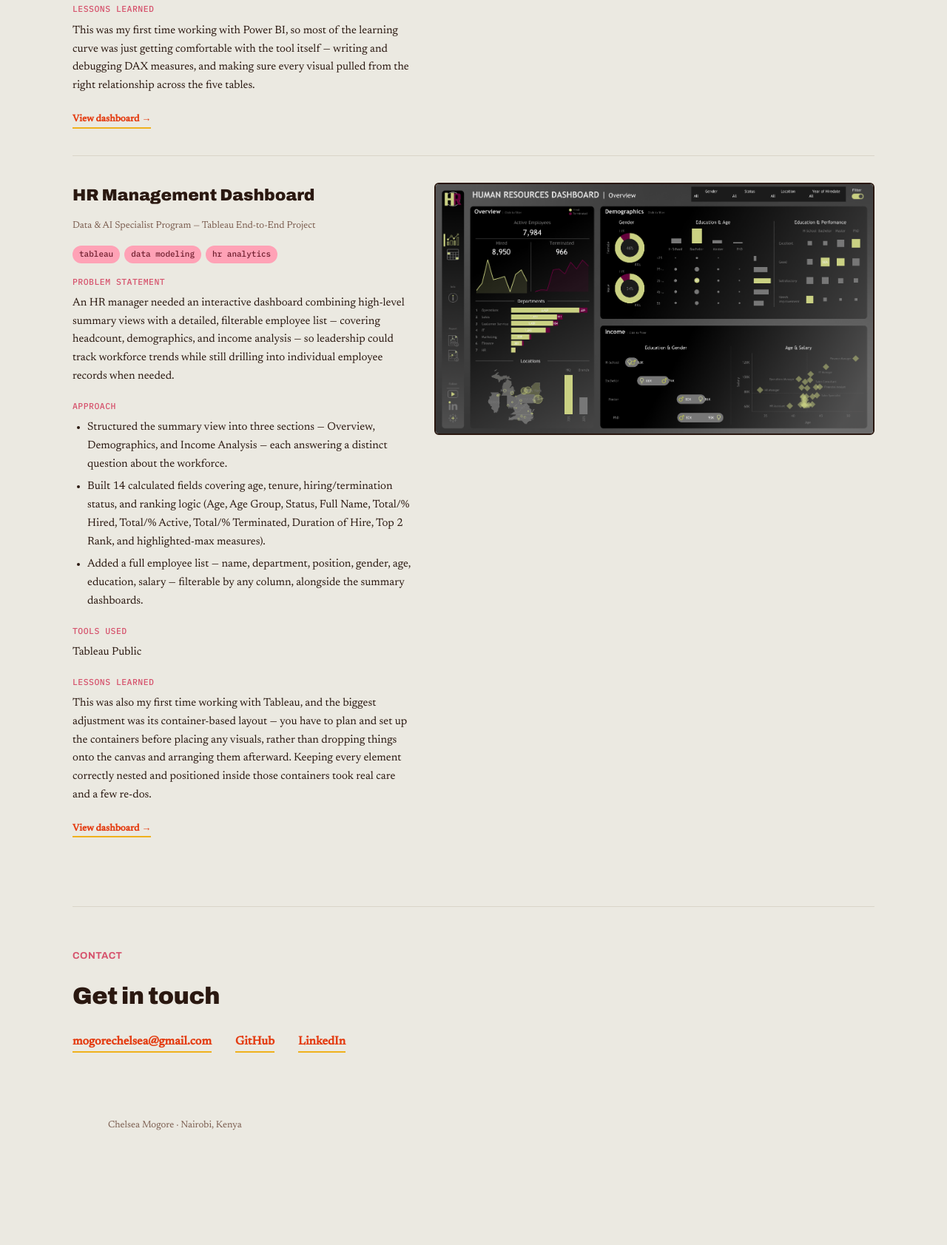
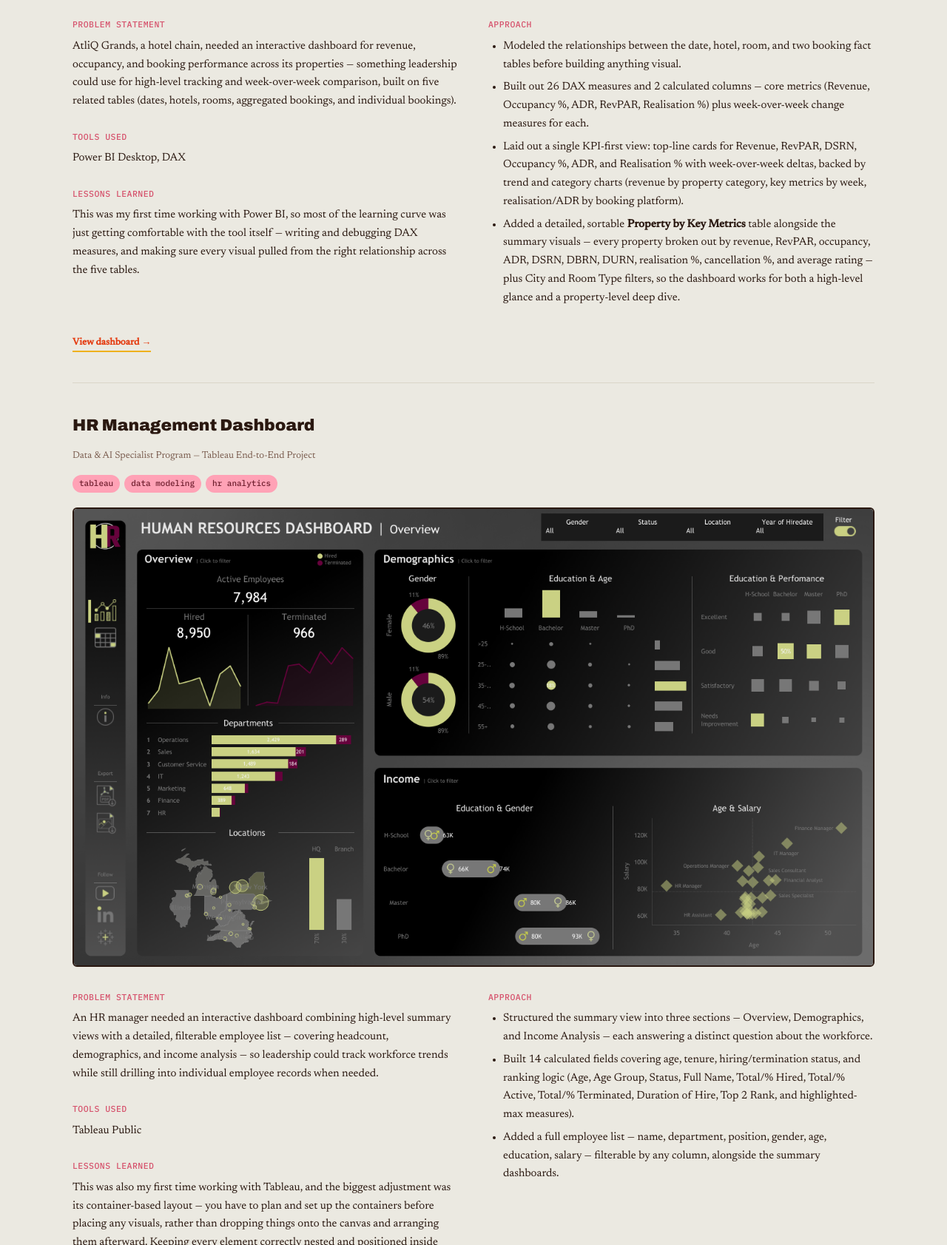
Before and after one commit to CMogore/CMogore.github.io, a plain HTML site: page data-ai.html in a window 1280 px wide. Shown: the part 4192-5875 px from the top of the page at 74% size. Drawn offline with Linux system fonts and the light colour scheme.

Commit message:
Update data-ai.html

```diff
--- a/data-ai.html
+++ b/data-ai.html
@@ -73,11 +73,16 @@
   .project-shot img { width: 100%; height: auto; display: block; }
   .project-summary { font-size: 15px; color: var(--ink-soft); margin: 0 0 16px 0; }
 
-  .challenge { display: grid; grid-template-columns: 1fr 1.3fr; gap: 32px; padding: 36px 0; border-top: 1px solid var(--rule); }
+  .challenge { display: block; padding: 40px 0; border-top: 1px solid var(--rule); }
   .challenge:first-of-type { border-top: none; padding-top: 0; }
   .challenge .c-title { font-family: 'Archivo', sans-serif; font-size: 22px; font-weight: 900; margin: 0 0 8px 0; color: var(--ink); }
   .challenge .c-sub { font-size: 13px; color: var(--ink-soft); margin-bottom: 16px; }
-  .challenge-shot { background: var(--panel); border: 2px solid var(--ink); border-radius: 6px; overflow: hidden; align-self: start; }
+  .challenge-head { margin-bottom: 20px; }
+  .challenge-shot { background: var(--panel); border: 2px solid var(--ink); border-radius: 6px; overflow: hidden; margin-bottom: 32px; }
+  .c-cols { display: grid; grid-template-columns: 1fr 1fr; gap: 40px; align-items: start; }
+  .c-col .c-block { margin-bottom: 26px; }
+  .c-col .c-block:last-child { margin-bottom: 0; }
+  .challenge .c-links { margin-top: 28px; }
   .challenge-shot img { width: 100%; height: auto; display: block; }
   .c-block { margin-bottom: 18px; }
   .c-block:last-child { margin-bottom: 0; }
@@ -102,7 +107,8 @@
     footer { padding-left: 20px; }
     header { flex-direction: column; align-items: flex-start; gap: 14px; }
     .project { grid-template-columns: 1fr; }
-    .challenge { grid-template-columns: 1fr; }
+    .c-cols { grid-template-columns: 1fr; gap: 0; }
+    .c-col + .c-col { margin-top: 26px; }
     .skills-grid { grid-template-columns: 1fr; }
   }
 </style>
@@ -233,11 +239,14 @@
       <h2>Challenge writeups</h2>
 
       <div class="challenge">
-        <div class="challenge-meta">
+        <div class="challenge-head">
           <p class="c-title">Hotel Performance Dashboard</p>
           <p class="c-sub">Data &amp; AI Specialist Program — Power BI End-to-End Project</p>
           <div class="tags"><span class="tag">power bi</span><span class="tag">dax</span><span class="tag">data modeling</span></div>
-
+        </div>
+        <div class="challenge-shot"><img src="hotel_dashboard_shot.png" alt="Hotel performance Power BI dashboard, Home tab with top-line KPIs"></div>
+        <div class="c-cols">
+          <div class="c-col">
             <div class="c-block">
               <h4>Problem Statement</h4>
             <p>AtliQ Grands, a hotel chain, needed an interactive dashboard for revenue, occupancy,
@@ -245,7 +254,18 @@
               high-level tracking and week-over-week comparison, built on five related tables
               (dates, hotels, rooms, aggregated bookings, and individual bookings).</p>
           </div>
-
+            <div class="c-block">
+              <h4>Tools Used</h4>
+            <p>Power BI Desktop, DAX</p>
+          </div>
+            <div class="c-block">
+              <h4>Lessons Learned</h4>
+            <p>This was my first time working with Power BI, so most of the learning curve was just
+              getting comfortable with the tool itself — writing and debugging DAX measures, and
+              making sure every visual pulled from the right relationship across the five tables.</p>
+          </div>
+          </div>
+          <div class="c-col">
             <div class="c-block">
               <h4>Approach</h4>
             <ul>
@@ -255,32 +275,21 @@
               <li>Added a detailed, sortable <strong>Property by Key Metrics</strong> table alongside the summary visuals — every property broken out by revenue, RevPAR, occupancy, ADR, DSRN, DBRN, DURN, realisation %, cancellation %, and average rating — plus City and Room Type filters, so the dashboard works for both a high-level glance and a property-level deep dive.</li>
             </ul>
           </div>
-
-          <div class="c-block">
-            <h4>Tools Used</h4>
-            <p>Power BI Desktop, DAX</p>
           </div>
-
-          <div class="c-block">
-            <h4>Lessons Learned</h4>
-            <p>This was my first time working with Power BI, so most of the learning curve was just
-              getting comfortable with the tool itself — writing and debugging DAX measures, and
-              making sure every visual pulled from the right relationship across the five tables.</p>
         </div>
-
         <div class="c-links">
             <a href="#" target="_blank" rel="noopener">View dashboard →</a>
           </div>
       </div>
-        <div class="challenge-shot"><img src="hotel_dashboard_shot.png" alt="Hotel performance Power BI dashboard, Home tab with top-line KPIs"></div>
-      </div>
-
       <div class="challenge">
-        <div class="challenge-meta">
+        <div class="challenge-head">
           <p class="c-title">HR Management Dashboard</p>
           <p class="c-sub">Data &amp; AI Specialist Program — Tableau End-to-End Project</p>
           <div class="tags"><span class="tag">tableau</span><span class="tag">data modeling</span><span class="tag">hr analytics</span></div>
-
+        </div>
+        <div class="challenge-shot"><img src="hr_dashboard_shot.png" alt="HR management Tableau dashboard, Overview tab with top-line KPIs"></div>
+        <div class="c-cols">
+          <div class="c-col">
             <div class="c-block">
               <h4>Problem Statement</h4>
             <p>An HR manager needed an interactive dashboard combining high-level summary views
@@ -288,7 +297,20 @@
               income analysis — so leadership could track workforce trends while still drilling
               into individual employee records when needed.</p>
           </div>
-
+            <div class="c-block">
+              <h4>Tools Used</h4>
+            <p>Tableau Public</p>
+          </div>
+            <div class="c-block">
+              <h4>Lessons Learned</h4>
+            <p>This was also my first time working with Tableau, and the biggest adjustment was its
+              container-based layout — you have to plan and set up the containers before placing any
+              visuals, rather than dropping things onto the canvas and arranging them afterward.
+              Keeping every element correctly nested and positioned inside those containers took real
+              care and a few re-dos.</p>
+          </div>
+          </div>
+          <div class="c-col">
             <div class="c-block">
               <h4>Approach</h4>
             <ul>
@@ -297,26 +319,11 @@
               <li>Added a full employee list — name, department, position, gender, age, education, salary — filterable by any column, alongside the summary dashboards.</li>
             </ul>
           </div>
-
-          <div class="c-block">
-            <h4>Tools Used</h4>
-            <p>Tableau Public</p>
           </div>
-
-          <div class="c-block">
-            <h4>Lessons Learned</h4>
-            <p>This was also my first time working with Tableau, and the biggest adjustment was its
-              container-based layout — you have to plan and set up the containers before placing any
-              visuals, rather than dropping things onto the canvas and arranging them afterward.
-              Keeping every element correctly nested and positioned inside those containers took real
-              care and a few re-dos.</p>
         </div>
-
         <div class="c-links">
             <a href="https://public.tableau.com/app/profile/chelsea.mogore/viz/Chelsea_Mogore_Week05_TableauProject/HRDashboard" target="_blank" rel="noopener">View dashboard →</a>
           </div>
-        </div>
-        <div class="challenge-shot"><img src="hr_dashboard_shot.png" alt="HR management Tableau dashboard, Overview tab with top-line KPIs"></div>
       </div>
 
     </section>
```
Lines whose indentation alone changed are shown as unchanged.
